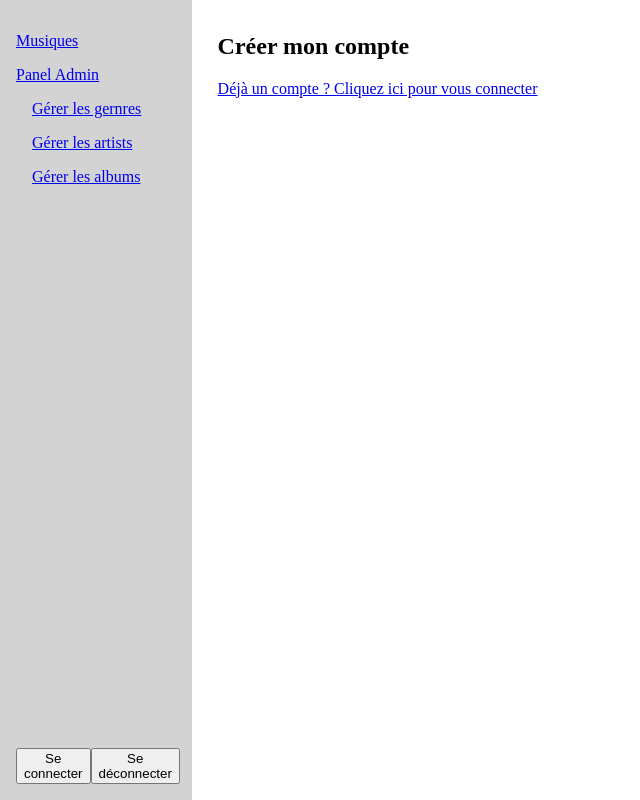
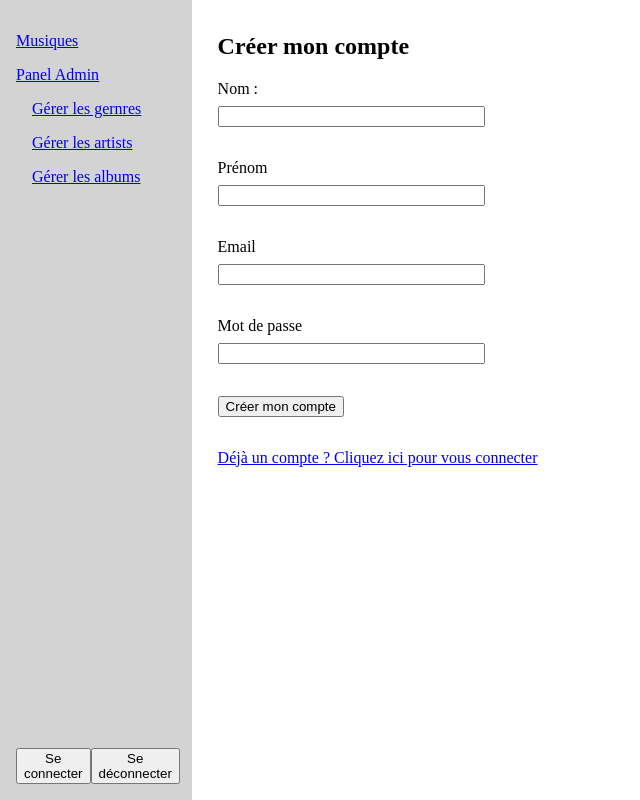
Before and after one commit to Carole-GRD/TF_ng-music, an Angular app: page /register in a window 1280 px wide. Shown: the whole page, without its empty margins (0-640 px from the left). Built offline with nearby package versions, Linux system fonts and the light colour scheme.

Commit message:
artist delete + register form et createAccount

```diff
--- a/src/app/admin/artists/artists.component.html
+++ b/src/app/admin/artists/artists.component.html
@@ -6,14 +6,12 @@
         <section>
             <p>Prénom : {{ artist.firstname }}</p>
             <p>Nom : {{ artist.lastname }}</p>
-            <!-- <p>Date de naissance : {{ artist.birthdate }}</p> -->
             <p>Date de naissance : {{ artist.birthdate | date : 'dd/MM/yyyy' }}</p>
-            <!-- <p>Date de décès : {{ artist.deathdate }}</p> -->
             <p>Date de décès : {{ artist.deathdate | date : 'dd/MM/yyyy' }}</p>
         </section>
         <section>
             <button routerLink="/admin/artists/update/{{artist.id}}">Modifier</button>
-            <button>Supprimer</button>
+            <button (click)="deleteArtist(artist.id)">Supprimer</button>
         </section>
     </article>
 </div>
--- a/src/app/admin/artists/artists.component.ts
+++ b/src/app/admin/artists/artists.component.ts
@@ -1,4 +1,5 @@
 import { Component, OnInit } from '@angular/core';
+import { Router } from '@angular/router';
 import { Artist } from 'src/app/shared/models/artist';
 import { ArtistService } from 'src/app/shared/services/artist/artist.service';
 
@@ -12,7 +13,10 @@ export class ArtistsComponent implements OnInit{
 
   listArtists : Artist[] = [];
 
-  constructor(private _artistService : ArtistService) {}
+  constructor(
+    private _artistService : ArtistService,
+    private _router : Router
+  ) {}
 
   ngOnInit(): void {
     this._artistService.getAll().subscribe({
@@ -29,4 +33,19 @@ export class ArtistsComponent implements OnInit{
     })
   }
 
+  deleteArtist(id : number) {
+    this._artistService.delete(id).subscribe({
+      error : (err) => {
+        console.log('erreur de suppression : ', err);
+        if(err.status === 404) {
+          this._router.navigateByUrl('/not-found')
+        }
+
+      },
+      complete : () => {
+        this._artistService.getAll().subscribe((res) => { this.listArtists = res.results });
+      }
+    })
+  }
+
 }
--- a/src/app/admin/artists/update-artist/update-artist.component.ts
+++ b/src/app/admin/artists/update-artist/update-artist.component.ts
@@ -32,14 +32,11 @@ export class UpdateArtistComponent implements OnInit {
     this._artistService.getById(this.artistId).subscribe({
       next : (res) => {
         console.log("NEXT", res);
-        // console.log(res.result.birthdate);
-
+        res.result.birthdate = new Date(res.result.birthdate);
         this.artistForm.patchValue({
           firstname : res.result.firstname,
           lastname : res.result.lastname,
-          birthdate : res.result.birthdate,
-          // birthdate : res.result.birthdate.getFullYear()-(res.result.birthdate.getMonth()+1 < 10 ) ? '0' + (res.result.birthdate.getMonth()+1) : (res.result.birthdate.getMonth()+1) -(res.result.birthdate.getDate() < 10 ) ? '0'+ res.result.birthdate.getDate() : res.result.birthdate.getDate(),
-          // birthdate : `${res.result.birthdate.getFullYear()}-${(res.result.birthdate.getMonth()+1 < 10 ) ? '0'+(res.result.birthdate.getMonth()+1) : (res.result.birthdate.getMonth()+1) }-${(res.result.birthdate.getDate() < 10 ) ? '0'+ res.result.birthdate.getDate() : res.result.birthdate.getDate()}`,
+          birthdate : `${res.result.birthdate.getFullYear()}-${(res.result.birthdate.getMonth()+1 < 10 ) ? '0'+(res.result.birthdate.getMonth()+1) : (res.result.birthdate.getMonth()+1) }-${(res.result.birthdate.getDate() < 10 ) ? '0'+ res.result.birthdate.getDate() : res.result.birthdate.getDate()}`,
           deathdate : res.result.deathdate
         })
       },
--- a/src/app/app.module.ts
+++ b/src/app/app.module.ts
@@ -8,6 +8,7 @@ import { NotFoundComponent } from './components/not-found/not-found.component';
 import { HttpClientModule } from '@angular/common/http';
 import { RegisterComponent } from './auth/register/register.component';
 import { LoginComponent } from './auth/login/login.component';
+import { ReactiveFormsModule } from '@angular/forms';
 
 @NgModule({
   declarations: [
@@ -20,7 +21,8 @@ import { LoginComponent } from './auth/login/login.component';
   imports: [
     BrowserModule,
     AppRoutingModule,
-    HttpClientModule    // Pour utiliser HttpClient dans nos services et pouvoir faire des requêtes
+    HttpClientModule,      // Pour utiliser HttpClient dans nos services et pouvoir faire des requêtes
+    ReactiveFormsModule    // Pour le dossier auth
   ],
   providers: [],
   bootstrap: [AppComponent]
--- a/src/app/auth/register/register.component.html
+++ b/src/app/auth/register/register.component.html
@@ -1,8 +1,35 @@
 <h2>Créer mon compte</h2>
 
-<div>
-    <form>
+<div class="mb-2">
+    <form [formGroup]="registerForm" (ngSubmit)="createAccount()">
+        <div class="form-group mb-2">
+            <label for="lastname">Nom :</label>
+            <input type="text" formControlName="lastname">
+            <span class="txt-danger" *ngIf="registerForm.get('lastname')?.errors?.['required'] && registerForm.get('lastname')?.touched">Ce champ est requis</span>
+        </div>
+        <div class="form-group mb-2">
+            <label for="firstname">Prénom</label>
+            <input type="text" formControlName="firstname">
+            <span class="txt-danger" *ngIf="registerForm.get('firstname')?.errors?.['required'] && registerForm.get('firstname')?.touched">Ce champ est requis</span>
+        </div>
+        <div class="form-group mb-2">
+            <label for="email">Email</label>
+            <input type="email" formControlName="email">
+            <span class="txt-danger" *ngIf="registerForm.get('email')?.errors?.['required'] && registerForm.get('email')?.touched">Ce champ est requis</span>
+            <span class="txt-danger" *ngIf="registerForm.get('email')?.errors?.['email'] && registerForm.get('email')?.dirty && registerForm.get('email')?.touched">Vous devez entrer un email valide</span>
+        </div>
+        <div class="form-group mb-2">
+            <label for="pwd">Mot de passe</label>
+            <input type="password" formControlName="password">
+            <span class="txt-danger" *ngIf="registerForm.get('password')?.errors?.['required'] && registerForm.get('password')?.touched">Ce champ est requis</span>
+            <span class="txt-danger" *ngIf="registerForm.get('password')?.errors?.['pattern'] && registerForm.get('password')?.dirty && registerForm.get('password')?.touched">
+                Le mot de passe doit faire au moins 8 caractères et contenir au moins une majuscule, une minuscule et un chiffre
+            </span>
+        </div>
 
+        <!-- TODO : Pour un formulaire plus opti, mettre en place un 2e input confirm password + validateur custom pour vérifier que les 2 sont similaires -->
+
+        <button type="submit">Créer mon compte</button>
     </form>
 </div>
 
--- a/src/app/auth/register/register.component.ts
+++ b/src/app/auth/register/register.component.ts
@@ -1,4 +1,6 @@
 import { Component } from '@angular/core';
+import { FormBuilder, FormGroup, Validators } from '@angular/forms';
+import { AuthService } from '../services/auth/auth.service';
 
 @Component({
   selector: 'app-register',
@@ -7,4 +9,43 @@ import { Component } from '@angular/core';
 })
 export class RegisterComponent {
 
+  registerForm : FormGroup
+
+  constructor(
+    private _fb : FormBuilder,
+    private _authService : AuthService
+  ) {
+    this.registerForm = this._fb.group({
+      lastname : [null, Validators.required],
+      firstname : [null, Validators.required],
+      email : [null, [Validators.required, Validators.email]],
+      password : [null, [Validators.required, Validators.pattern(/^(?=.*\d)(?=.*[a-z])(?=.*[A-Z])(?=.*[a-zA-Z]).{8,}$/)]]
+    })
+  }
+
+  createAccount() {
+    if(this.registerForm.valid) {
+      this._authService.register(this.registerForm.value).subscribe({
+
+        next : (res) => {
+          // Mettre dans le localStorage, notre token + autres infos
+
+          // Gestion observable pour savoir si une personne est connectée
+
+        },
+
+        error : (err) => {
+          // TODO : gestion de l'erreur email unique
+        },
+
+        complete : () => {
+          // Redirection vers accueil
+        },
+
+      })
+    }
+    else {
+      this.registerForm.markAllAsTouched();
+    }
+  }
 }
--- a/src/app/shared/services/artist/artist.service.ts
+++ b/src/app/shared/services/artist/artist.service.ts
@@ -29,7 +29,7 @@ export class ArtistService {
   }
 
   delete(id: number) : Observable<any> {
-    return this._httpClient.delete(this._genreUrl + id)
+    return this._httpClient.delete(this._genreUrl + id);
   }
 
 }
```
